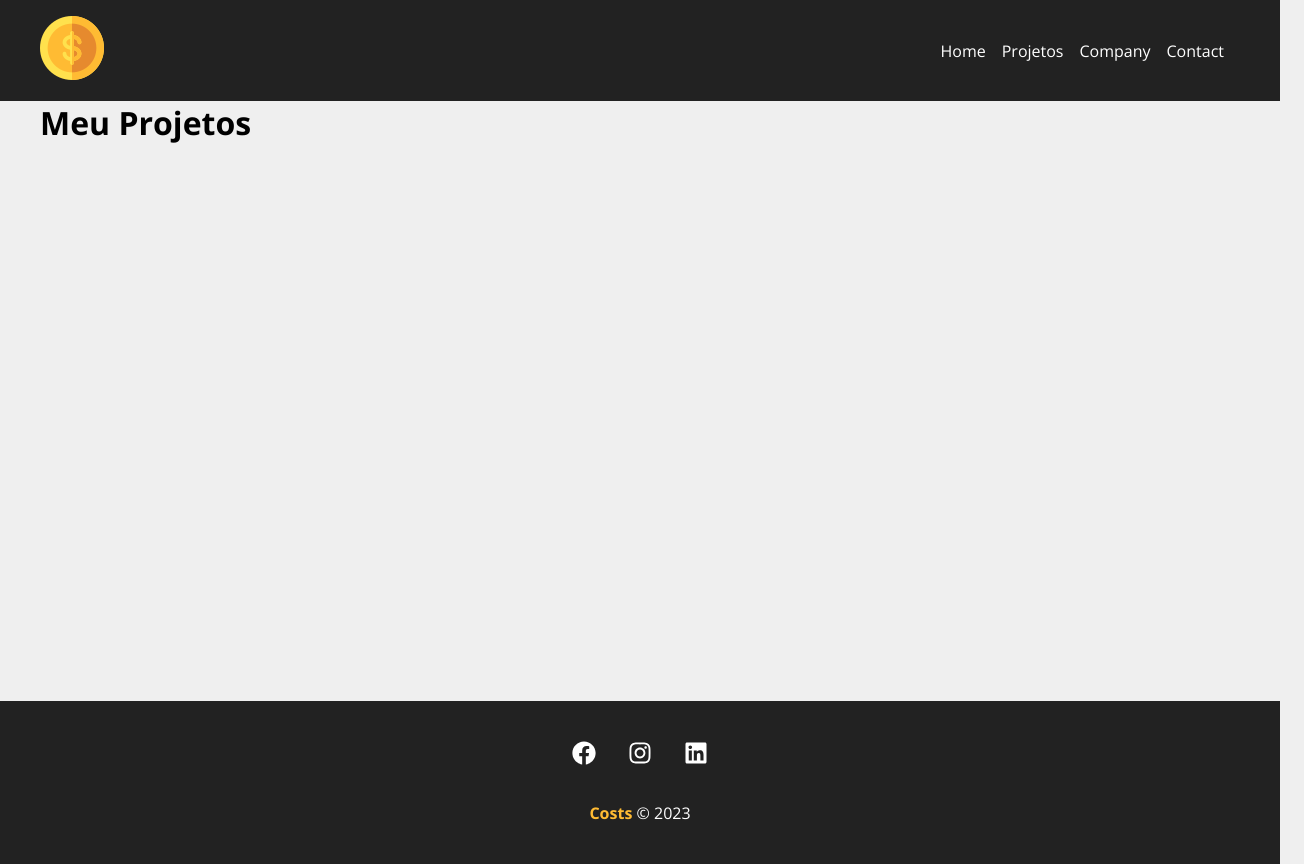
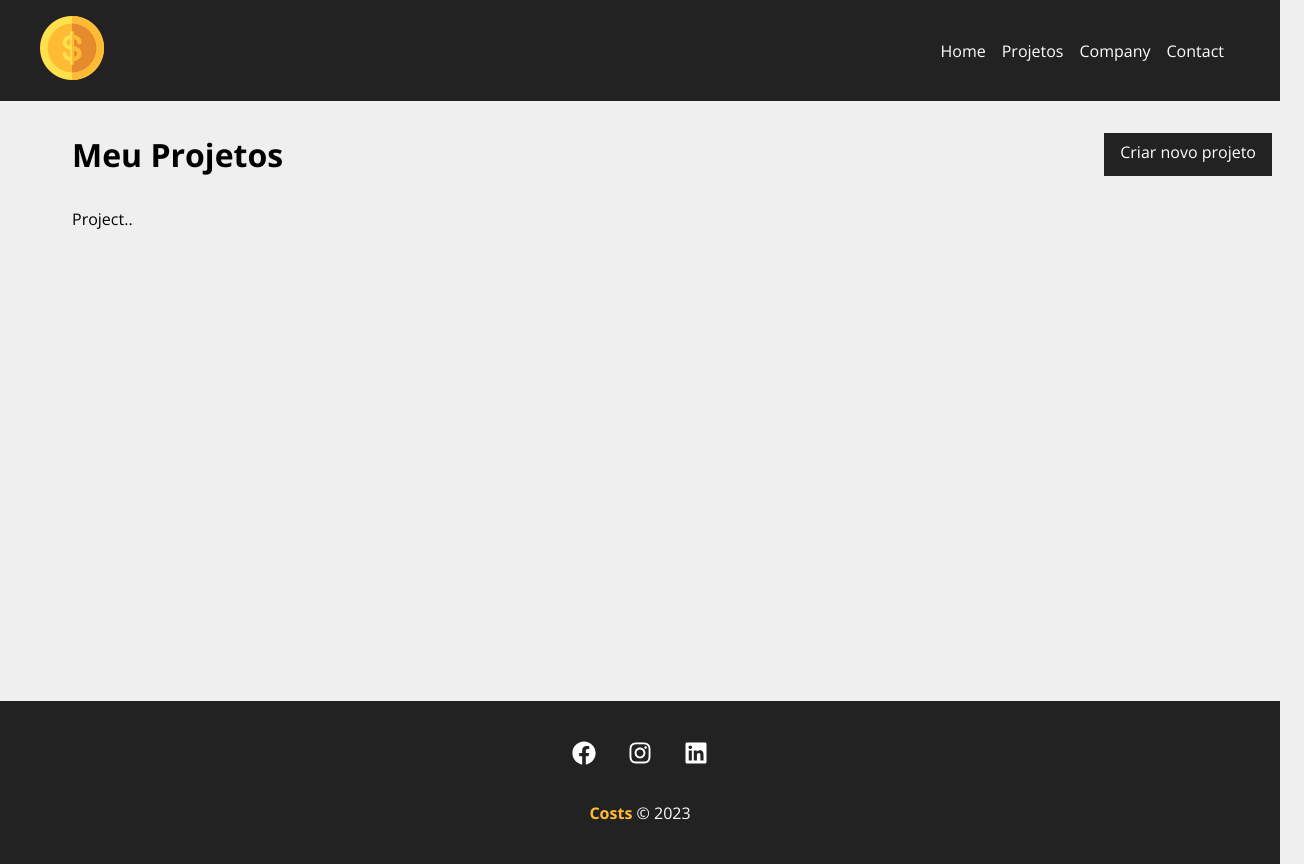
Before and after one commit to joaovictor-jpg/React, a React (Create React App) app: page /projects in a window 1280 px wide. Shown: the whole page, 1304 px wide, since content can reach past the window. Built offline with nearby package versions, Linux system fonts and the light colour scheme; the HTML template or start-up script is replaced by a standard one.

Commit message:
Creating Dashboard

```diff
--- a/src/components/pages/Projects.js
+++ b/src/components/pages/Projects.js
@@ -1,6 +1,10 @@
 import Message from '../layout/Message';
+import Container from '../layout/Container';
+import LinkButton from '../layout/LinkButton';
 
 import { useLocation } from 'react-router-dom';
+
+import style from './projects.module.css';
 
 function Projects() {
 
@@ -13,9 +17,15 @@
     }
 
     return (
-        <div>
-            <h1>Meu Projetos</h1>
+        <div className={style.project_container}>
+            <div className={style.title_container}>
+                <h1>Meu Projetos</h1>
+                <LinkButton to="/newProject" text="Criar novo projeto" />
+            </div>
             {message && <Message type="success" msg={message} />}
+            <Container customClass="start" >
+                <p>Project..</p>
+            </Container>
         </div>
      );
 }
--- /dev/null
+++ b/src/components/pages/projects.module.css
@@ -0,0 +1,9 @@
+.project_container {
+    padding: 2em;
+}
+
+.title_container {
+    display: flex;
+    justify-content: space-between;
+    margin-bottom: 2em;
+}
```
